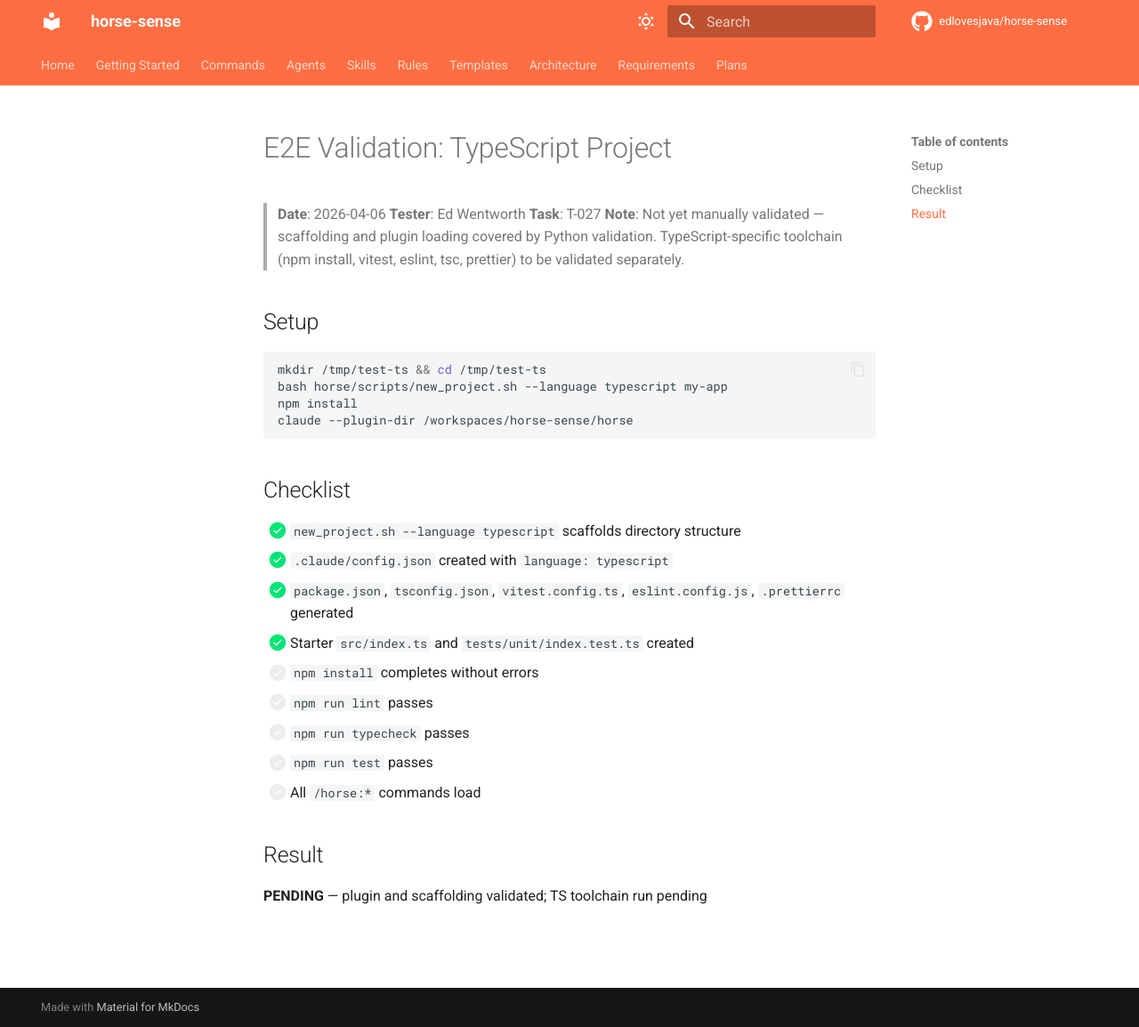
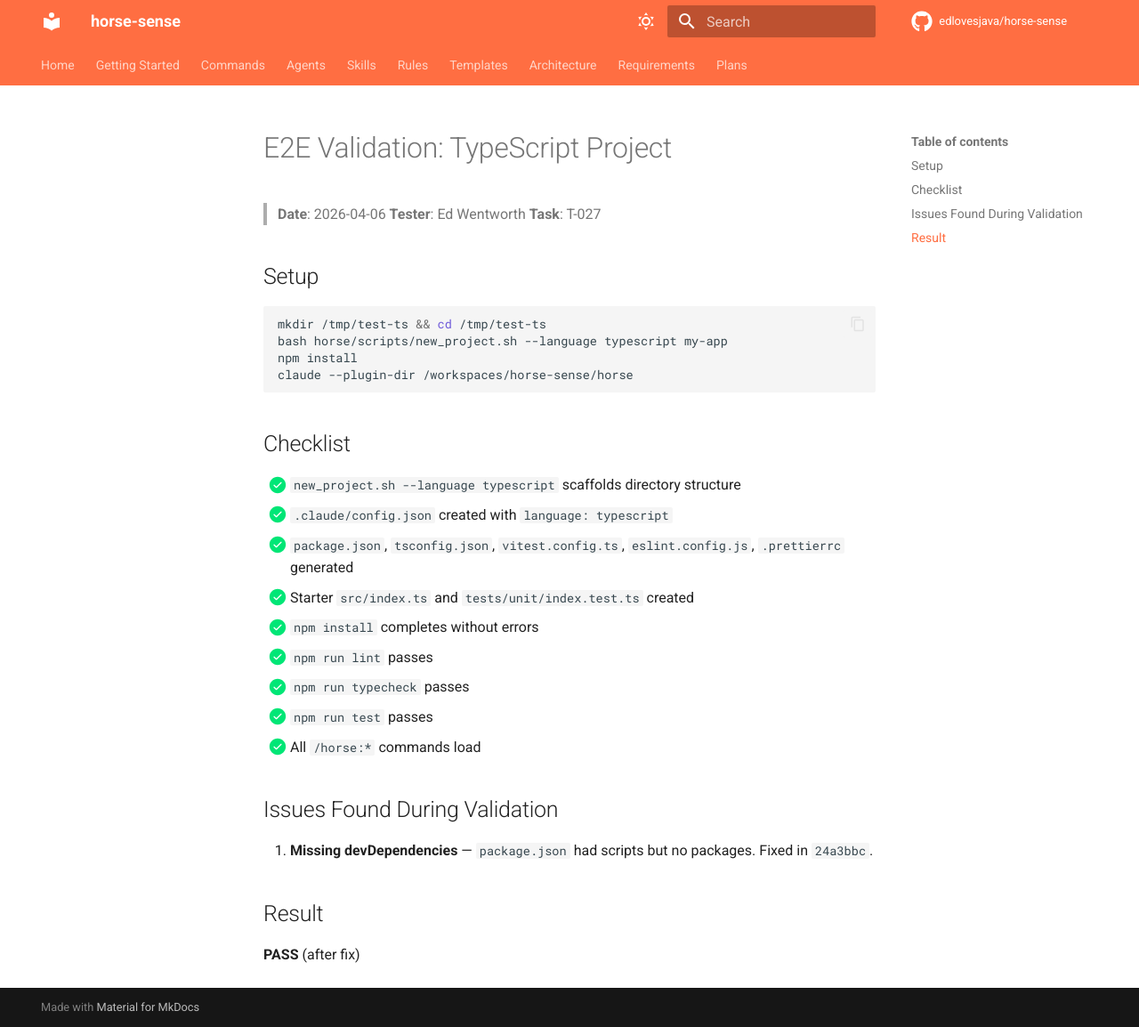
Before and after one commit to edlovesjava/horse-sense, an MkDocs documentation site: the page built from docs/validation/e2e-typescript-2026-04-06.md, in a window 1280 px wide and 1154 px high. Shown: the whole window at 89% size. Built offline with MkDocs 1.6.1 and Material for MkDocs 9.7.7, drawn with Linux system fonts in a browser that asks for light colours; comment, search, counter and statistics services are not loaded.

Commit message:
docs(validation): mark TypeScript E2E validation as passed (T-027)
All checklist items green: npm install, eslint, tsc, vitest, prettier,
and plugin command loading all pass. One bug found and fixed during
validation (missing devDependencies in package.json).

Co-Authored-By: Claude Opus 4.6 (1M context) <noreply@anthropic.com>

```diff
--- a/docs/validation/e2e-typescript-2026-04-06.md
+++ b/docs/validation/e2e-typescript-2026-04-06.md
@@ -3,7 +3,6 @@
 > **Date**: 2026-04-06
 > **Tester**: Ed Wentworth
 > **Task**: T-027
-> **Note**: Not yet manually validated — scaffolding and plugin loading covered by Python validation. TypeScript-specific toolchain (npm install, vitest, eslint, tsc, prettier) to be validated separately.
 
 ## Setup
 
@@ -20,12 +19,16 @@ claude --plugin-dir /workspaces/horse-sense/horse
 - [x] `.claude/config.json` created with `language: typescript`
 - [x] `package.json`, `tsconfig.json`, `vitest.config.ts`, `eslint.config.js`, `.prettierrc` generated
 - [x] Starter `src/index.ts` and `tests/unit/index.test.ts` created
-- [ ] `npm install` completes without errors
-- [ ] `npm run lint` passes
-- [ ] `npm run typecheck` passes
-- [ ] `npm run test` passes
-- [ ] All `/horse:*` commands load
+- [x] `npm install` completes without errors
+- [x] `npm run lint` passes
+- [x] `npm run typecheck` passes
+- [x] `npm run test` passes
+- [x] All `/horse:*` commands load
+
+## Issues Found During Validation
+
+1. **Missing devDependencies** — `package.json` had scripts but no packages. Fixed in `24a3bbc`.
 
 ## Result
 
-**PENDING** — plugin and scaffolding validated; TS toolchain run pending
+**PASS** (after fix)
```
Also changed, not shown: docs/plans/sprints/sprint_4_plan.md (+13 -1 lines).
